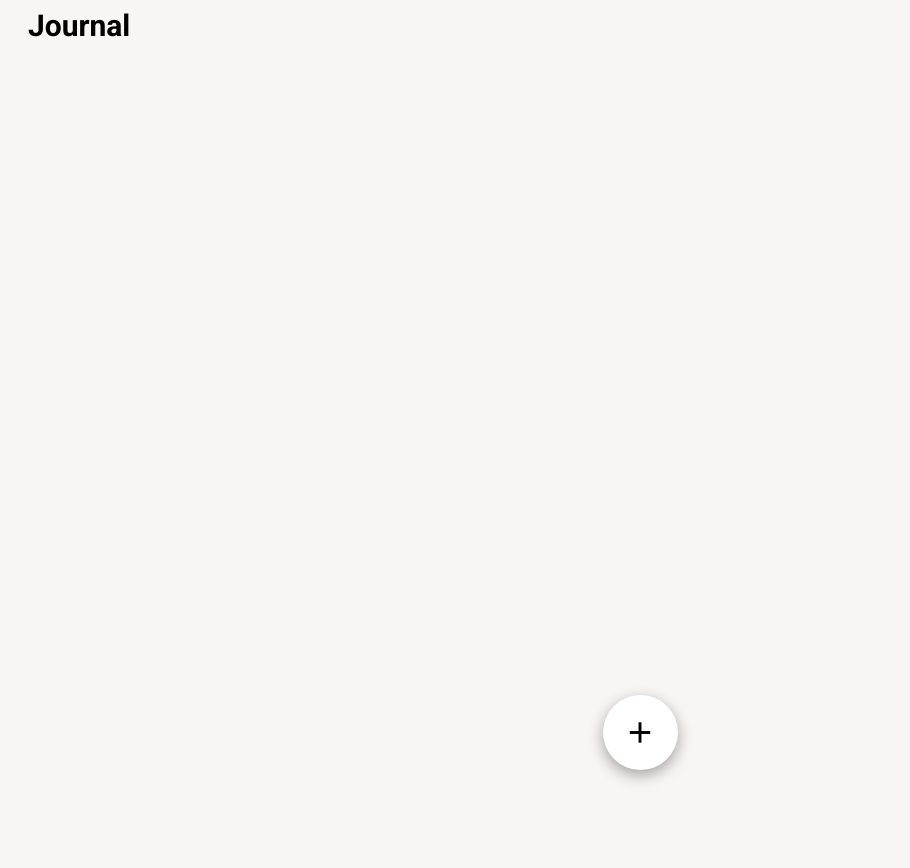
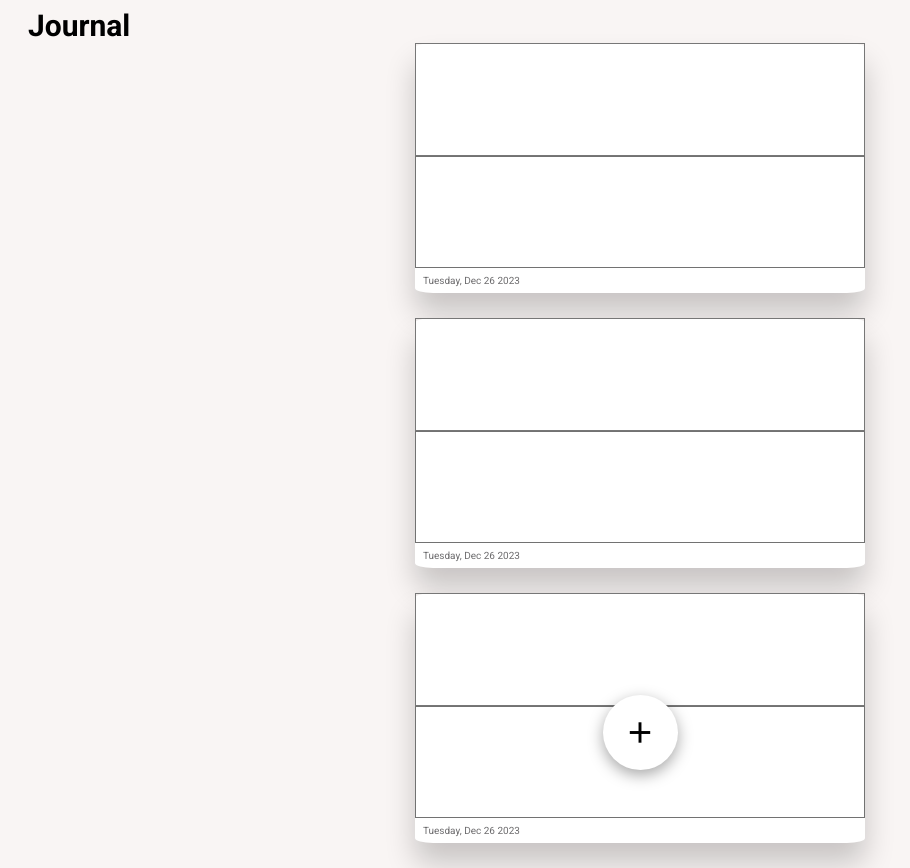
Before and after one commit to mansour365/Journal, a React (Create React App) app: page / in a window 1280 px wide. Shown: the whole page, without its empty margins (0-910 px from the left). Before the commit the page ends 800 px from the top, so only its background shows below. Built offline with nearby package versions, Linux system fonts and the light colour scheme.

Commit message:
Moved journalData Outside of components file + removed Journal Wrapper + Cards now starting to display based on number of objects in array + card shadow
JournalWrapper seemed to be only adding to complexity for no reason

```diff
--- a/src/App.css
+++ b/src/App.css
@@ -64,3 +64,57 @@ body{
   display:flex;
   justify-content: space-between;
 }
+
+
+
+
+
+/*CSS for cards being displayed*/
+/*Reference design  https://www.apple.com/newsroom/images/2023/09/ios-17-is-available-today/article/Apple-iOS-17-Journal_inline.jpg.large.jpg */
+.card{
+  display: flex; /*flexbox mode*/
+  flex-direction: column; /*flex in direction vertically*/
+  justify-content: space-between; /*equal space between each element in flex box*/
+  margin: auto; /*center the card*/
+  background-color: rgb(255, 255, 255);
+  width: 80%;
+  max-width: 450px;
+  height: 250px;
+  border-radius: 4%/ 2%;
+  margin-bottom: 25px;
+  box-shadow: rgba(0, 0, 0, 0.2) 0px 20px 30px;
+}
+.image-section{
+  height: 45%;
+  border: solid rgb(119, 119, 119) 1px;
+}
+.text-section{
+  height: 45%;
+  display: flex;
+  flex-direction: column;
+  justify-content: space-between;
+  border: solid rgb(114, 114, 114) 1px;
+}
+.text-title{
+  height:20%;
+  border: solid rgb(129, 129, 129) 1px;
+}
+.text-body{
+  height:80%;
+  border: solid rgb(124, 124, 124) 1px;
+
+}
+#dateSection{
+  height: 10%;
+  font-size: 10px;
+  /*border: solid rgb(255, 38, 0) 1px;*/
+  display:flex;
+  align-items:center; /*allign items in the date section to be vertically centered*/
+
+}
+#date{
+  /*border: solid rgb(124, 124, 124) 1px;*/
+  padding-left: 8px;
+  color: rgb(109, 108, 110);
+
+}
--- a/src/App.js
+++ b/src/App.js
@@ -1,11 +1,25 @@
 import React from 'react';
+/*Import the css*/
 import './App.css';
-import JournalWrapper from './components/JournalWrapper';
+/*Import the array of Journal data*/
+import {entries} from './journalData';
+/*Import components*/
+import AddBtn from './components/AddBtn';
+import Card from './components/Card';
+
 
 function App() {
   return (
     <div className="App">
-      <JournalWrapper />
+
+      <div id="title">Journal</div>
+
+      <div id = "addBtn"> <AddBtn /> </div>
+
+      {/*map objects from journalData put each object into an instance of Card*/}
+      {entries.map(entry => <Card entryObject = {entry}/> )}
+
+
     </div>
   );
 }
--- a/src/components/Card.js
+++ b/src/components/Card.js
@@ -1,4 +1,5 @@
 import React from 'react';
+import TodayDate from './TodayDate';
 
 function NewCard(){
     return (<div className = "card">
--- a/src/components/JournalWrapper.js
+++ /dev/null
@@ -1,14 +0,0 @@
-import React from 'react';
-import AddBtn from './AddBtn';
-
-function JournalWrapper(){
-    return(
-        <>
-            <div id="title">Journal</div>
-
-            <div id = "addBtn"> <AddBtn /> </div>
-        </>
-    );
-}
-
-export default JournalWrapper;
```
Also changed, not shown: src/journalData.js (renamed from src/components/journalData.js).
